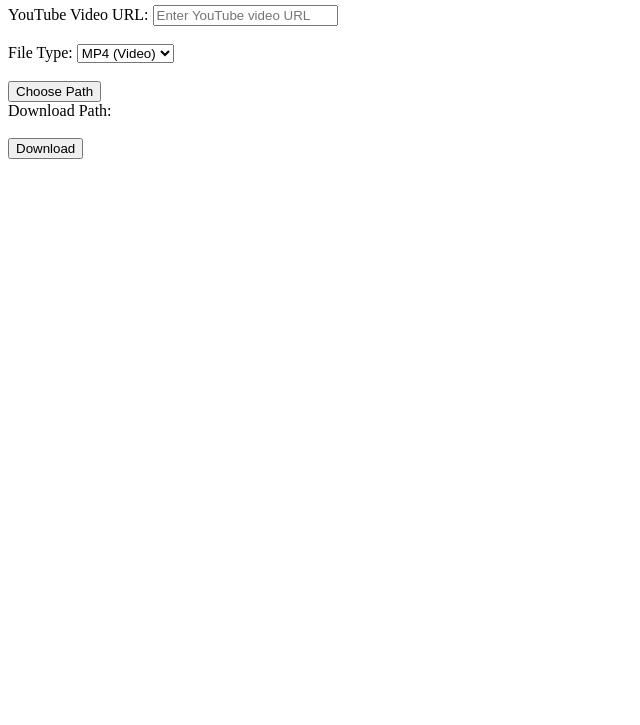
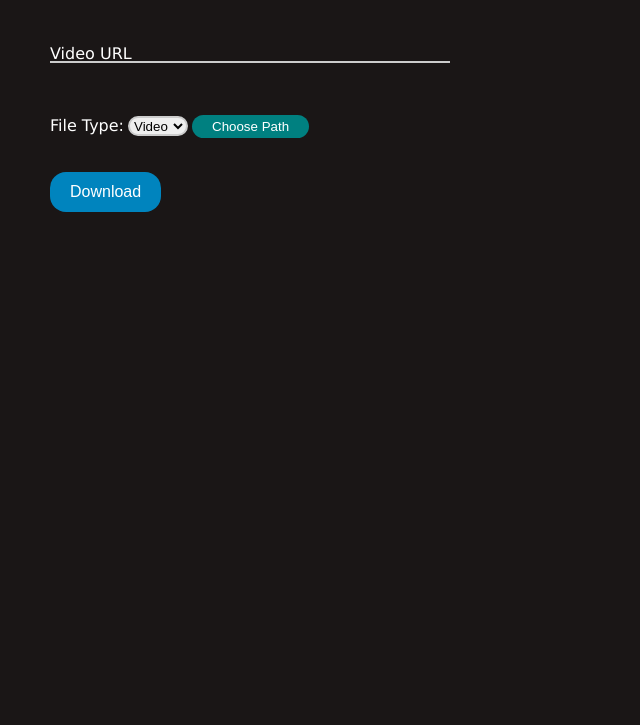
Before and after one commit to urathi05/Youtube-Downloader, an Electron app: page frontend/index.html in a window 800 px wide. Shown: the part 75-800 px from the top of the page, without its empty margins (0-640 px from the left). Drawn offline with Linux system fonts and the light colour scheme.

Commit message:
downloading functionality

```diff
--- a/frontend/index.html
+++ b/frontend/index.html
@@ -4,26 +4,25 @@
     <meta charset="UTF-8" />
     <meta name="viewport" content="width=device-width, initial-scale=1.0" />
     <title>YouTube Video Downloader</title>
+    <link rel="stylesheet" href="styles.css" />
   </head>
   <body>
     <h1>YouTube Video Downloader</h1>
 
-    <label for="url">YouTube Video URL:</label>
-    <input type="text" id="url" placeholder="Enter YouTube video URL" />
+    <div class="urlInput">
+      <input type="text" id="url" required />
+      <label for="url">Video URL</label>
+    </div>
 
     <br /><br />
 
     <label for="fileType">File Type:</label>
     <select id="fileType">
-      <option value="mp4">MP4 (Video)</option>
-      <option value="mp3">MP3 (Audio)</option>
+      <option value="video">Video</option>
+      <option value="audio">Audio</option>
     </select>
 
-    <br /><br />
-
     <button id="choosePathButton">Choose Path</button>
-    <br />
-    <label id="path">Download Path:</label>
 
     <!-- Button to open file explorer -->
 
--- a/frontend/renderer.js
+++ b/frontend/renderer.js
@@ -1,10 +1,12 @@
 // renderer.js
 const { ipcRenderer } = require('electron');
+
+console.log("Renderer process started");
 
 
 document.getElementById('submit').addEventListener('click', async () => {
     const urlInput = document.getElementById('url').value;
-    const pathInput = document.getElementById('path').textContent.replace('Download Path: ', '');  // Get the path without the label
+    const pathInput = document.getElementById('choosePathButton').textContent.replace('Download Path: ', '');  // Get the path without the label
     const typeInput = document.getElementById('fileType').value;
 
     if (urlInput.trim() === '' || pathInput.trim() === '' || typeInput.trim() === '') {
@@ -23,13 +25,25 @@
 
     const data = await response.json();
     console.log("Message: " + data.message);
-    document.getElementById('response').innerText = data.message;  // Display response in <p>
+    //document.getElementById('response').innerText = data.message;  // Display response in <p>
 });
 
-document.getElementById('choosePathButton').addEventListener('click', async () => {
+const pathButton = document.getElementById('choosePathButton');
+
+pathButton.addEventListener('click', async () => {
     const selectedPath = await ipcRenderer.invoke('dialog:openDirectory');
 
     if (selectedPath) {
-        document.getElementById('path').innerHTML = "Download Path: " + selectedPath; // Populate the path input with the selected folder
+        pathButton.innerHTML = selectedPath; // Populate the path input with the selected folder
     }
 });
+
+document.getElementById('close-btn').addEventListener('click', () => {
+    console.log("Close button clicked");
+    ipcRenderer.send('window:close');  // Close the window
+});
+
+document.getElementById('min-btn').addEventListener('click', () => {
+    console.log("Minimize button clicked");
+    ipcRenderer.send('window:minimize');  // Minimize the window
+});
--- /dev/null
+++ b/frontend/styles.css
@@ -0,0 +1,80 @@
+body {
+  background: rgba(24, 20, 20, 0.987);
+  margin-left: 50px;
+}
+
+h1,
+label {
+  color: white;
+  font-family: Verdana, Geneva, Tahoma, sans-serif;
+}
+
+.urlInput {
+  position: relative;
+  width: 400px;
+  margin: 8px 0;
+  margin-top: 50px;
+}
+
+#url {
+  width: 100%;
+  padding: 6px 0px;
+  box-sizing: border-box;
+  border: none;
+  border-bottom: 2px solid #ccc;
+  background: transparent;
+  color: white;
+}
+
+#url:focus {
+  outline: none;
+}
+
+.urlInput label {
+  position: absolute;
+  top: 10px;
+  left: 0px;
+  transition: 0.5s;
+  color: white;
+  z-index: 1000;
+}
+
+.urlInput input:focus ~ label,
+.urlInput input:valid ~ label {
+  top: -20px;
+  left: 0;
+  color: teal;
+}
+
+#fileType {
+  width: 60px;
+  height: 20px;
+  margin: 8px 0;
+  box-sizing: border-box;
+  border: 2px solid #ccc;
+  border-radius: 16px;
+}
+
+button {
+  background-color: teal;
+  color: white;
+  padding: 4px 20px;
+  margin: 8px 0;
+  border: none;
+  border-radius: 16px;
+  cursor: pointer;
+}
+
+button:hover {
+  background-color: cadetblue;
+}
+
+#submit {
+  background-color: rgb(0, 132, 190);
+  height: 40px;
+  font-size: 16px;
+}
+
+#submit:hover {
+  background-color: cadetblue;
+}
```
Also changed, not shown: frontend/main.js (+13 -0 lines), 2 other files.
